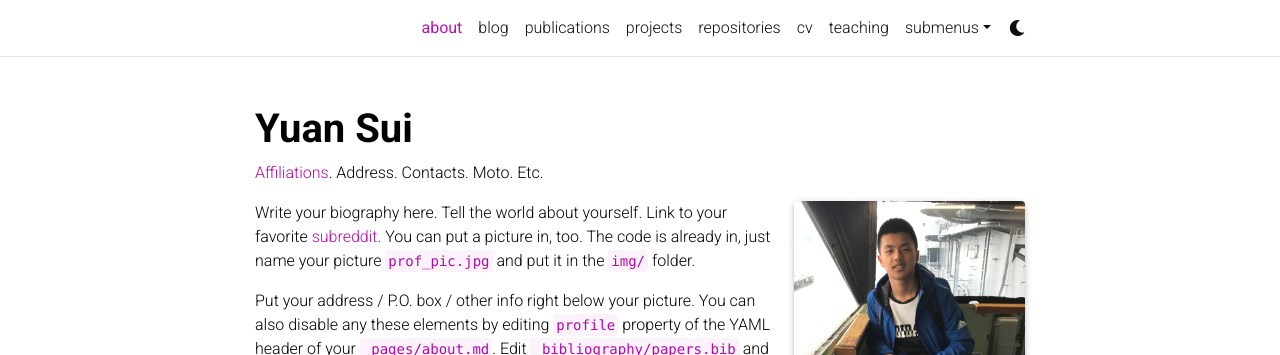
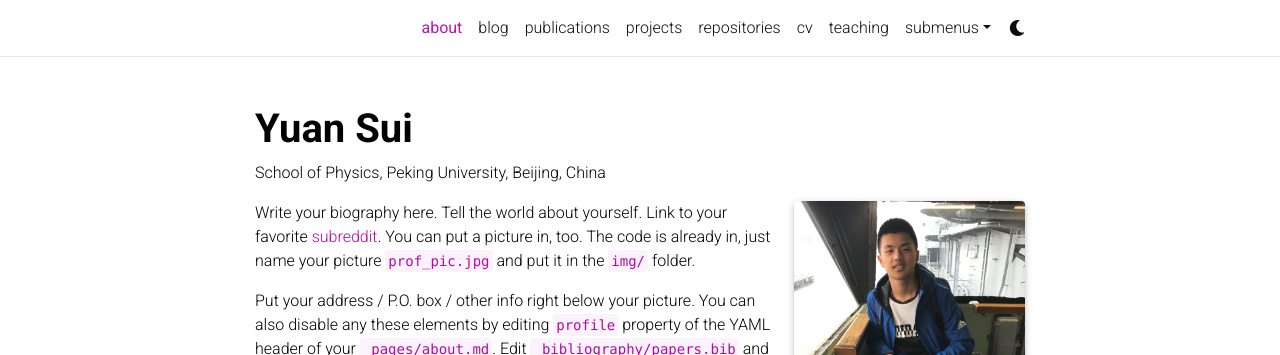
Before and after one commit to sufrepmia/al-folio_theme, a Jekyll site: the page built from _pages/about.md, in a window 1280 px wide and 1150 px high. Shown: the top 355 px of the window. Built offline with Jekyll 4.4.1, drawn with Linux system fonts in a browser that asks for light colours; full-size pictures stand in for the smaller copies a plugin makes; emoji names are drawn with the system emoji font; comment, search, counter and statistics services are not loaded; a style sheet for code colours, icons or effects is not loaded.

Commit message:
Update about.md

```diff
--- a/_pages/about.md
+++ b/_pages/about.md
@@ -2,7 +2,7 @@
 layout: about
 title: about
 permalink: /
-subtitle: <a href='#'>Affiliations</a>. Address. Contacts. Moto. Etc.
+subtitle: School of Physics, Peking University, Beijing, China
 
 profile:
   align: right
```
